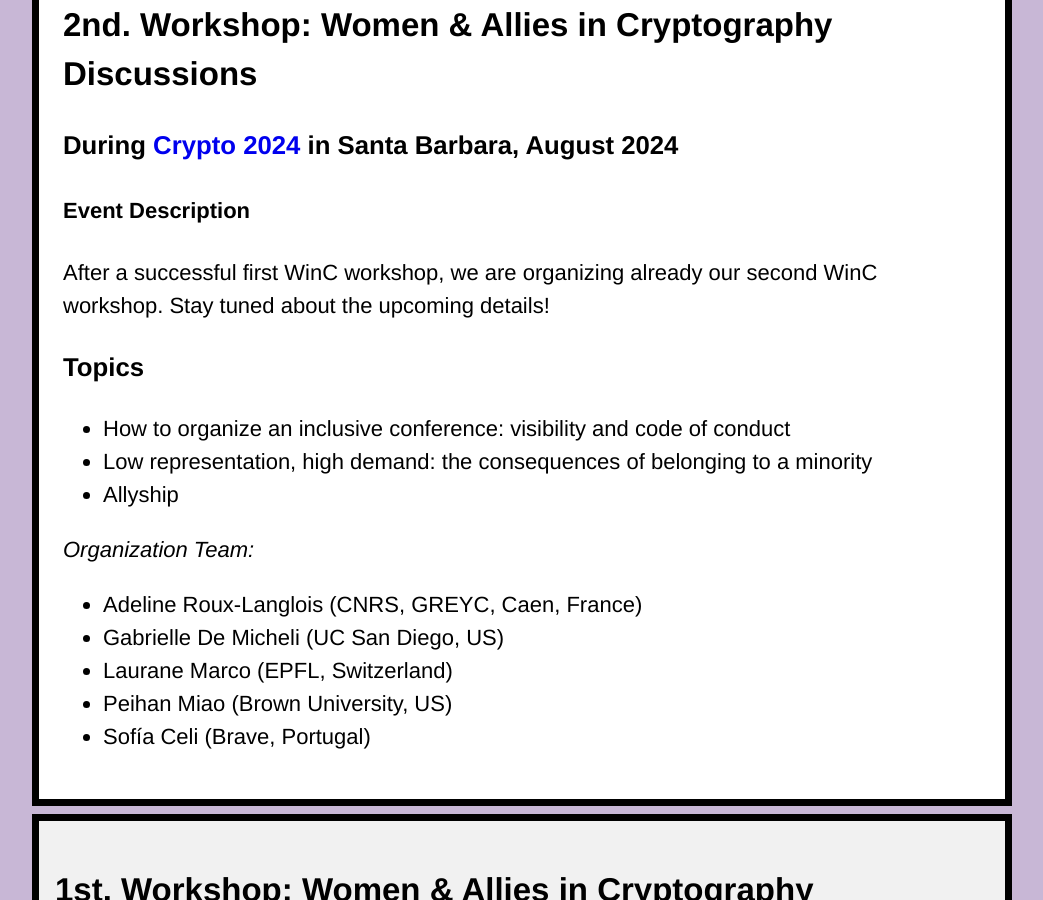
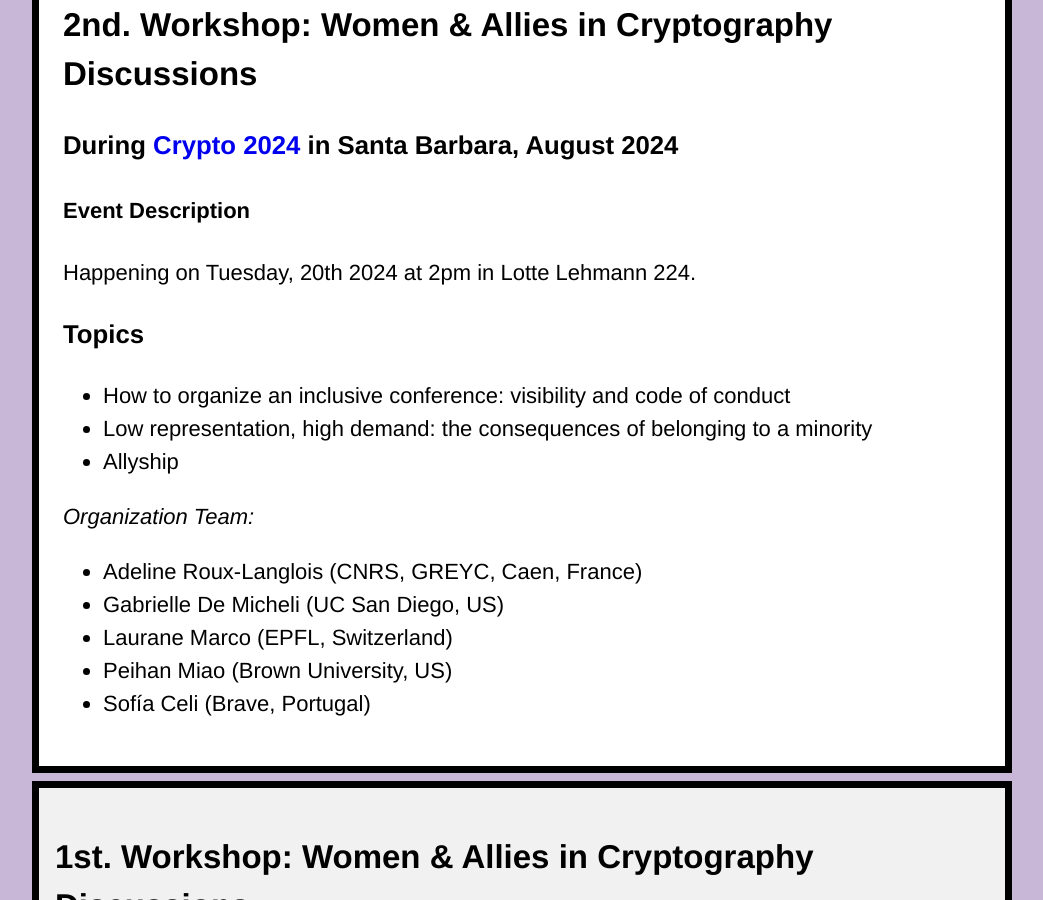
Before and after one commit to women-in-cryptography/women-in-cryptography-website, a Jekyll site: the page built from workshop.html, in a window 1280 px wide and 900 px high, scrolled down 804 px. Shown: the whole window, without its empty margins (118-1161 px from the left). Built offline with Jekyll 4.4.1, drawn with Linux system fonts in a browser that asks for light colours; a style sheet for code colours, icons or effects is not loaded.

Commit message:
Update workshop.html

```diff
--- a/workshop.html
+++ b/workshop.html
@@ -25,7 +25,7 @@ tags: menu
   <h3>During <a href="https://crypto.iacr.org/2024/" target="_blank">Crypto 2024</a> in Santa Barbara, August 2024</h3>
   <h4>Event Description</h4>
   <p>
-    After a successful first WinC workshop, we are organizing already our second WinC workshop. Stay tuned about the upcoming details!
+   Happening on Tuesday, 20th 2024 at 2pm in Lotte Lehmann 224.
   </p>
 	<h3>Topics </h3>
  <ul>
```
